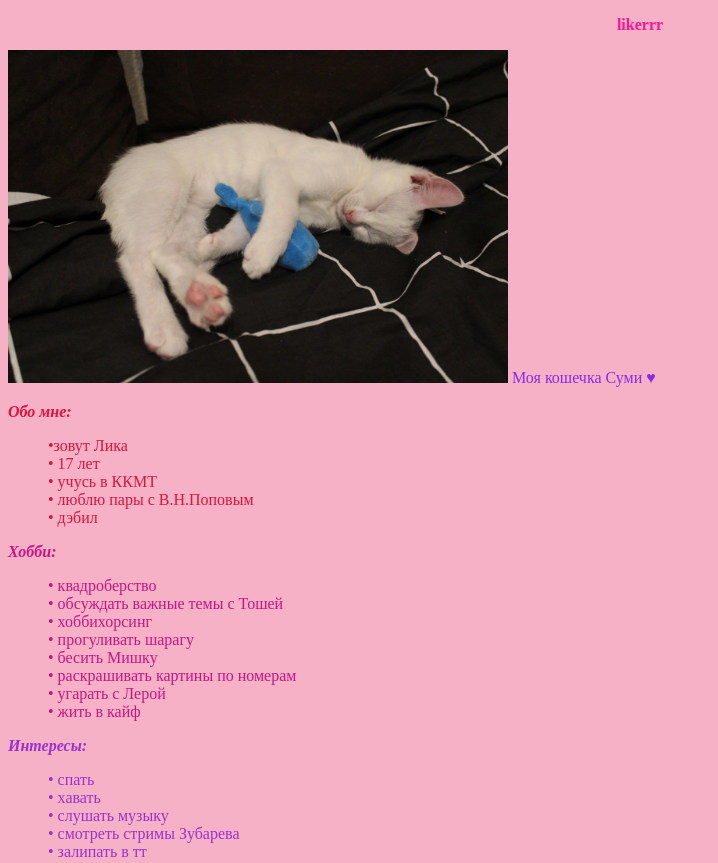
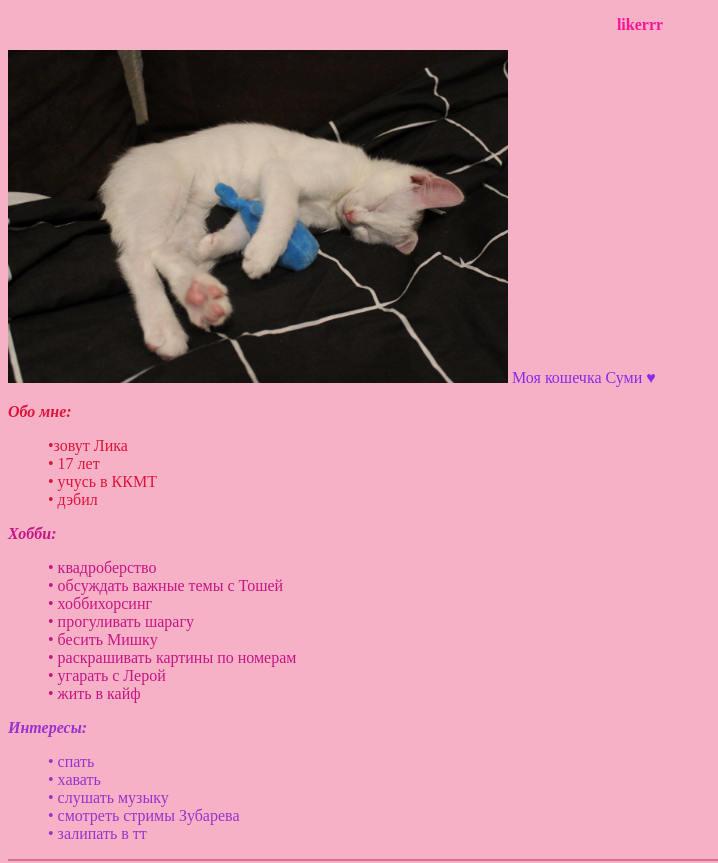
Before and after one commit to Lika24572/vizitka, a plain HTML site: page index.html in a window 1280 px wide. Shown: the top 863 px of the page, without its empty margins (0-718 px from the left). Drawn offline with Linux system fonts and the light colour scheme.

Commit message:
Update index.html

```diff
--- a/index.html
+++ b/index.html
@@ -15,7 +15,6 @@
 	<il>•зовут Лика</il><br>
 	<il>• 17 лет</il><br>
 	<il>• учусь в ККМТ</il><br>
-	<il>• люблю пары с В.Н.Поповым</il><br>
 	<il>• дэбил</il><br>
 </ul>
 </font>
```
